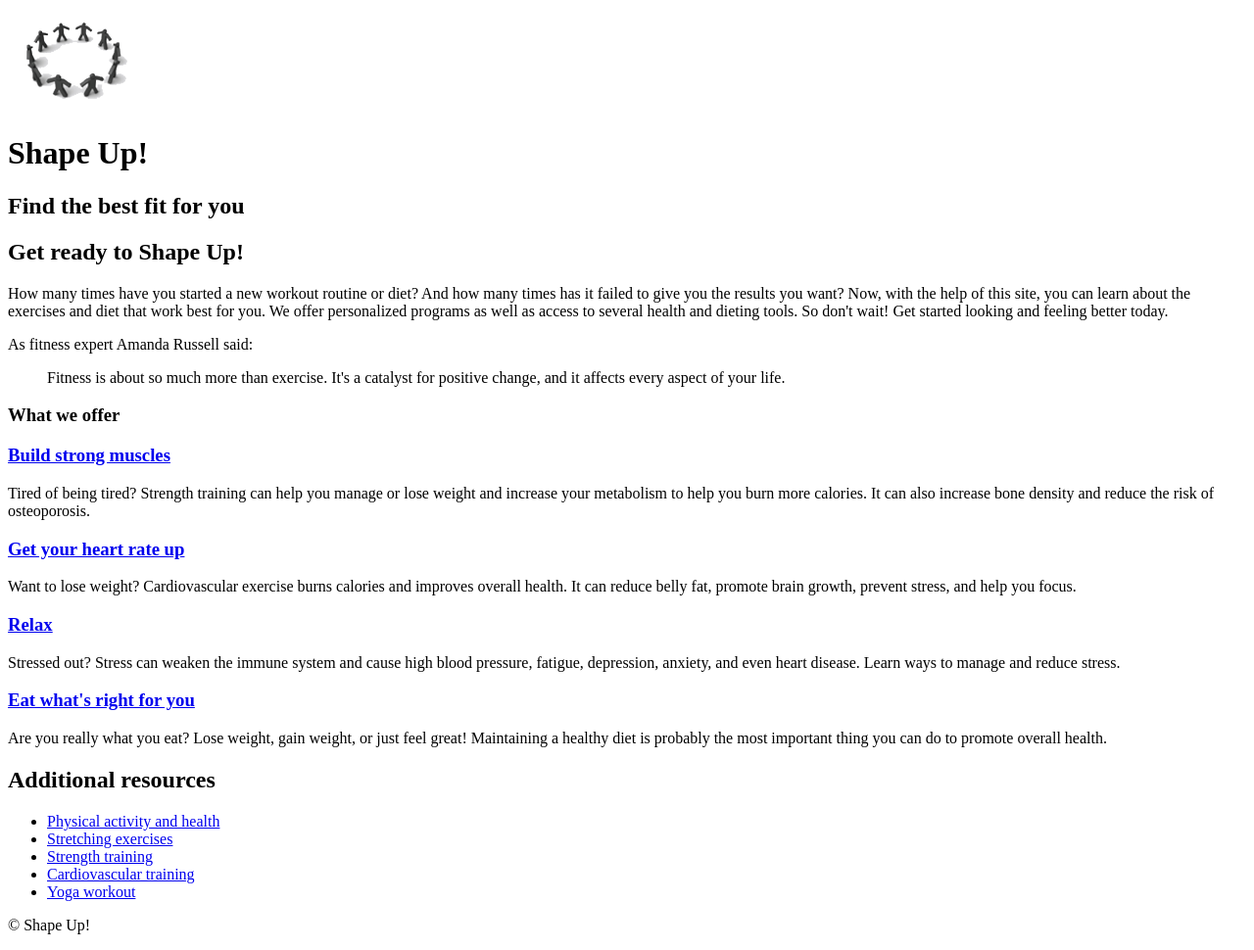
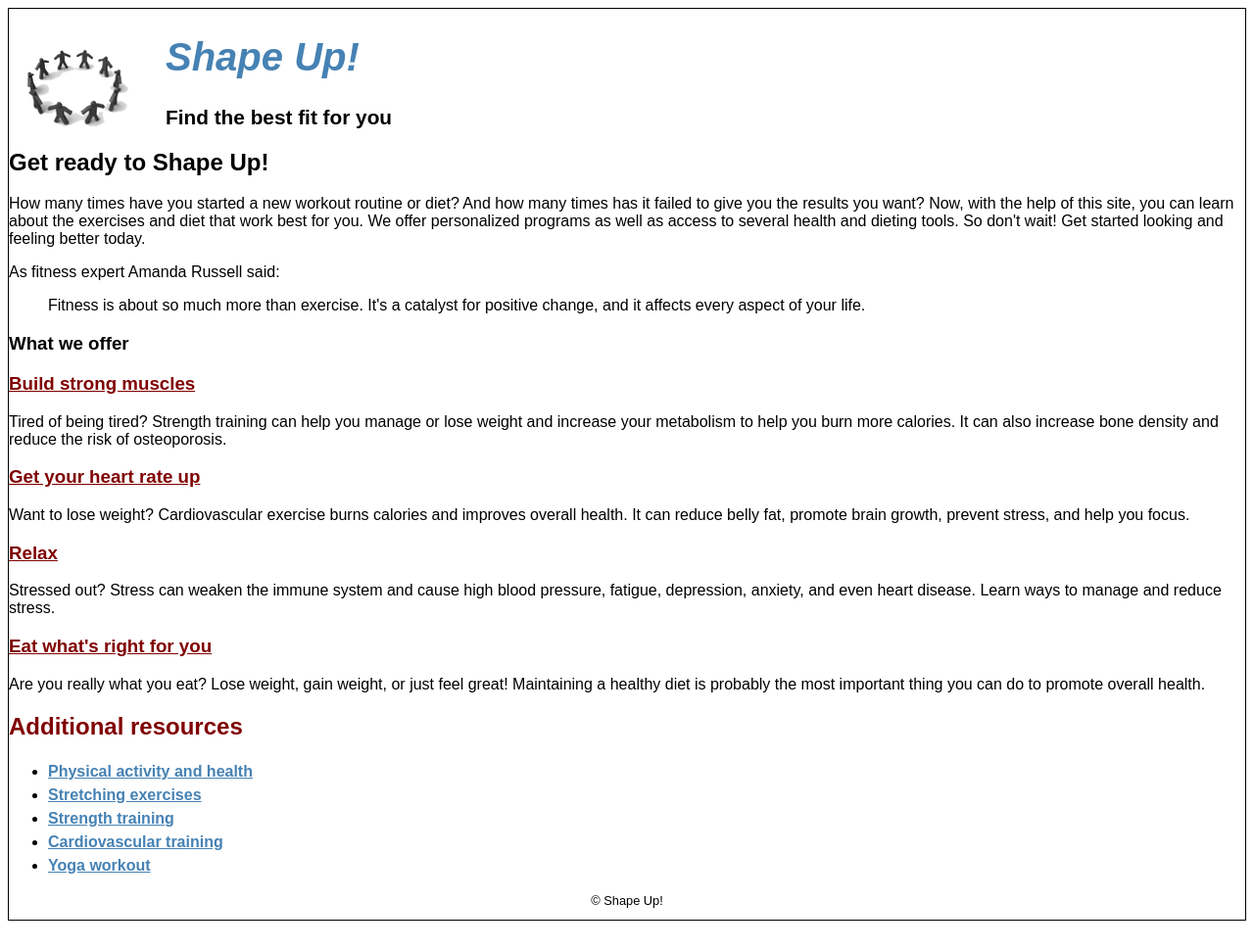
Before and after one commit to conorthaxter/shapeup-assignments, a plain HTML site: page ch03/index.html in a window 1280 px wide. Shown: the whole page at 98% size. After the commit the page ends 948 px from the top, so only its background shows below. Drawn offline with Linux system fonts and the light colour scheme.

Commit message:
Add CSS styles for Chapter 3 home page

```diff
--- a/ch03/index.html
+++ b/ch03/index.html
@@ -5,6 +5,7 @@
 	<meta name="viewport" content="width=device-width, initial-scale=1.0">
 	<title>Shape Up!</title>
 	<link rel="icon" type="image/x-icon" href="images/favicon.ico">
+	<link rel="stylesheet" href="styles/main.css">
 </head>
 
 <body>
--- /dev/null
+++ b/ch03/styles/main.css
@@ -0,0 +1,74 @@
+/* Border around entire page */
+body {
+    border: 1px solid black;
+}
+
+/* Default font for document */
+body {
+    font-family: Arial, Helvetica, sans-serif;
+}
+
+/* All links bold */
+a {
+    font-weight: bold;
+}
+
+/* h1 font size */
+h1 {
+    font-size: 2.5em;
+}
+
+/* Header headings */
+header h1 {
+    font-size: 2.5em;
+    color: steelblue;
+    font-style: italic;
+}
+
+header h2 {
+    font-size: 1.3em;
+}
+
+/* Header image */
+header img {
+    float: left;
+    margin-right: 20px;
+}
+
+/* Section links - maroon visited/unvisited, steelblue on hover/focus */
+section a:link,
+section a:visited {
+    color: maroon;
+}
+
+section a:hover,
+section a:focus {
+    color: steelblue;
+}
+
+/* Aside heading */
+aside h2 {
+    color: maroon;
+}
+
+/* Aside list */
+aside ul {
+    line-height: 1.5;
+}
+
+/* Aside links - steelblue visited/unvisited, maroon on hover/focus */
+aside a:link,
+aside a:visited {
+    color: steelblue;
+}
+
+aside a:hover,
+aside a:focus {
+    color: maroon;
+}
+
+/* Footer */
+footer {
+    font-size: 0.8em;
+    text-align: center;
+}
```
